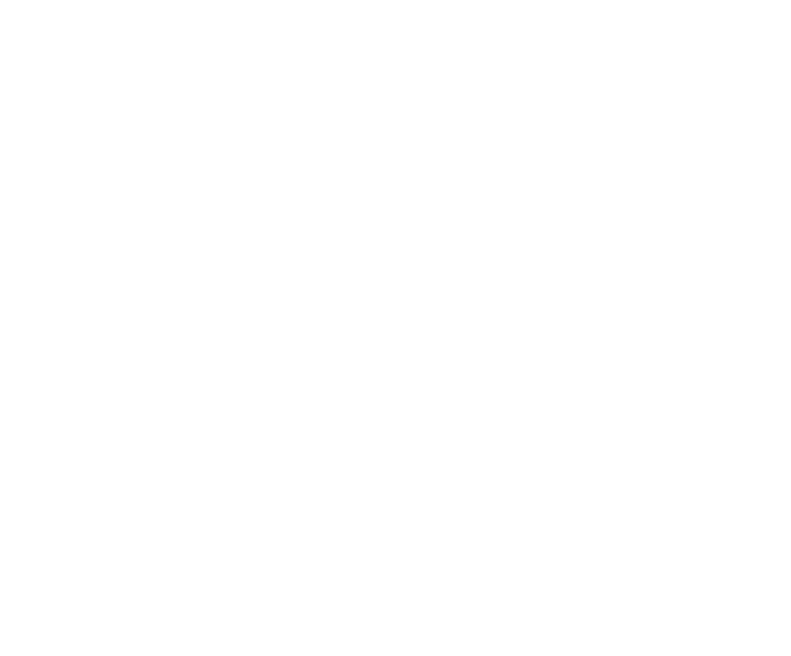
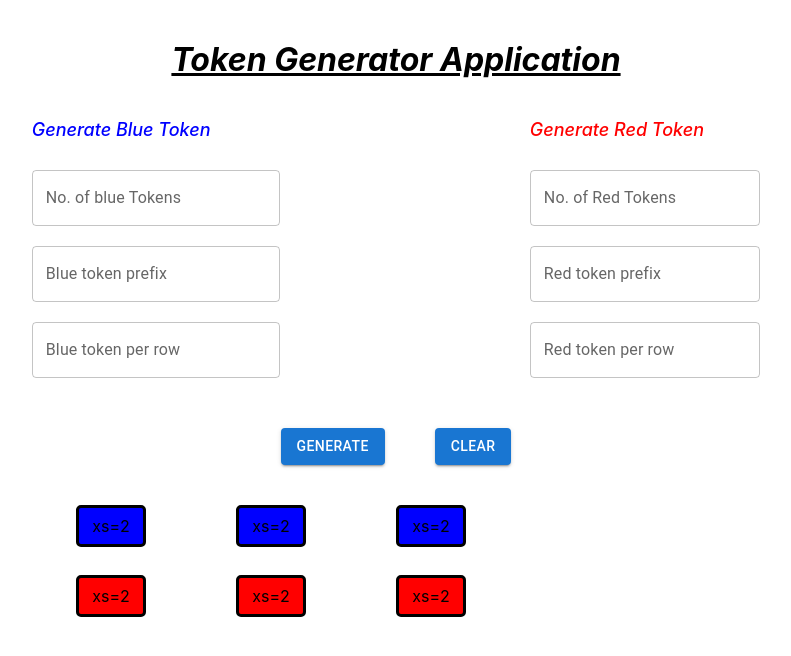
Before and after one commit to suhan647/token-generator, a React (Create React App) app: page / in a window 1280 px wide. Shown: the top 656 px of the page, without its empty margins (244-1035 px from the left). Built offline with nearby package versions, Linux system fonts and the light colour scheme.

Commit message:
added folder structure and ui

```diff
--- a/package.json
+++ b/package.json
@@ -3,6 +3,9 @@
   "version": "0.1.0",
   "private": true,
   "dependencies": {
+    "@emotion/react": "^11.10.5",
+    "@emotion/styled": "^11.10.5",
+    "@mui/material": "^5.11.3",
     "@testing-library/jest-dom": "^5.16.5",
     "@testing-library/react": "^13.4.0",
     "@testing-library/user-event": "^13.5.0",
--- a/src/App.css
+++ b/src/App.css
@@ -1,38 +1,62 @@
-.App {
-  text-align: center;
+/* .App {
+  display: flex;
+
+} */
+.heading{
+display: flex;
+justify-content: center;
+padding: 40px;
+font-size: 200%;
+font-weight: bold;
+font-style: oblique;
+text-decoration: underline;
 }
 
-.App-logo {
-  height: 40vmin;
-  pointer-events: none;
+.container{
+ display: flex;
+ justify-content: space-evenly;
+ margin-left: 20% ;
+ margin-right: 20% ;
 }
 
-@media (prefers-reduced-motion: no-preference) {
-  .App-logo {
-    animation: App-logo-spin infinite 20s linear;
-  }
+.blue-container{
+color: blue;
+margin-bottom: 30px;
+font-style:italic;
+font-weight: 500;
+font-size: large;
 }
 
-.App-header {
-  background-color: #282c34;
-  min-height: 100vh;
-  display: flex;
-  flex-direction: column;
-  align-items: center;
-  justify-content: center;
-  font-size: calc(10px + 2vmin);
-  color: white;
-}
+.red-container{
+  color: red;
+  margin-bottom: 30px;
+font-style:italic;
+font-weight: 500;
+font-size: large;
+  }
 
-.App-link {
-  color: #61dafb;
-}
+  .blue-boxes{
+    display: flex;
+    justify-content: center;
+    align-items: center;
+    padding: 5%;
+    border: solid black;
+    border-radius: 5px;
+    width:30%;
+    background-color: blue;
+  }
 
-@keyframes App-logo-spin {
-  from {
-    transform: rotate(0deg);
+  .red-boxes{
+    display: flex;
+    justify-content: center;
+    align-items: center;
+    padding: 5%;
+    border: solid black;
+    border-radius: 5px;
+    width:30%;
+    background-color: red;
   }
-  to {
-    transform: rotate(360deg);
+
+  .margin{
+    margin-top: 3%;
   }
-}
--- a/src/App.js
+++ b/src/App.js
@@ -1,9 +1,10 @@
 import './App.css';
+import Token from './components/Token';
 
 function App() {
   return (
     <div className="App">
-
+     <Token />
     </div>
   );
 }
--- a/src/components/Token.js
+++ b/src/components/Token.js
@@ -1,8 +1,46 @@
 import React from 'react'
+import '../App.css'
+import TokenInputs from './TokenInputs'
+import Grid from '@mui/material/Grid';
+import Box from '@mui/material/Box';
 
 const Token = () => {
   return (
-    <div>Token</div>
+    <>
+    <div className='heading'>Token Generator Application</div>
+     <TokenInputs />
+     <Box sx={{marginLeft:"25%"}}>
+     <Box sx={{ marginTop:"40px" }}>
+      <Grid container >
+        <Grid  item xs={2}>
+          <div className='blue-boxes'>xs=2</div>
+        </Grid>
+        <Grid  item xs={2}>
+          <div className='blue-boxes'>xs=2</div>
+        </Grid>
+        <Grid  item xs={2}>
+          <div className='blue-boxes'>xs=2</div>
+        </Grid>
+
+      </Grid>
+    </Box>
+
+    <Box className='margin' marginBottom='20%'>
+
+      <Grid container >
+        <Grid className='margin' item xs={2}>
+          <div className='red-boxes'>xs=2</div>
+        </Grid>
+        <Grid className='margin' item xs={2}>
+          <div className='red-boxes'>xs=2</div>
+        </Grid>
+        <Grid className='margin' item xs={2}>
+          <div className='red-boxes'>xs=2</div>
+        </Grid>
+        </Grid>
+    </Box>
+    </Box>
+    </>
   )
 }
 
--- /dev/null
+++ b/src/components/TokenInputs.js
@@ -0,0 +1,44 @@
+import React from 'react'
+import '../App.css'
+import TextField from '@mui/material/TextField'
+import Box from '@mui/material/Box';
+import Button from '@mui/material/Button'
+
+const TokenInputs = () => {
+  return (
+    <>
+    <Box>
+    <form className='container'>
+        <Box sx={{display:"flex",flexDirection:'column',justifyContent:'center',marginRight:'30%',color:'blue'}}>
+            <Box className='blue-container'>Generate Blue Token</Box>
+    <TextField  id="outlined-basic" label="No. of blue Tokens" variant="outlined" />
+    <br/>
+    <TextField id="outlined-basic" label="Blue token prefix" variant="outlined" />
+    <br/>
+    <TextField id="outlined-basic" label="Blue token per row" variant="outlined" />
+
+    </Box>
+
+    <Box sx={{display:"flex",flexDirection:'column',justifyContent:'center',width:'30%'}}>
+    <Box className='red-container'>Generate Red Token</Box>
+    <TextField id="outlined-basic" label="No. of Red Tokens" variant="outlined" />
+    <br/>
+    <TextField id="outlined-basic" label="Red token prefix" variant="outlined" />
+    <br/>
+    <TextField id="outlined-basic" label="Red token per row" variant="outlined" />
+    </Box>
+
+
+    </form>
+    <Box sx={{display:'flex',justifyContent:'center',marginTop:'50px'}}>
+        <Button  variant="contained">Generate</Button>
+        <Box sx={{paddingLeft:'50px'}}>
+        <Button variant="contained">Clear</Button>
+        </Box>
+    </Box>
+    </Box>
+    </>
+  )
+}
+
+export default TokenInputs
```
Also changed, not shown: 1 other file (tests, documents, lock files or other folders).
